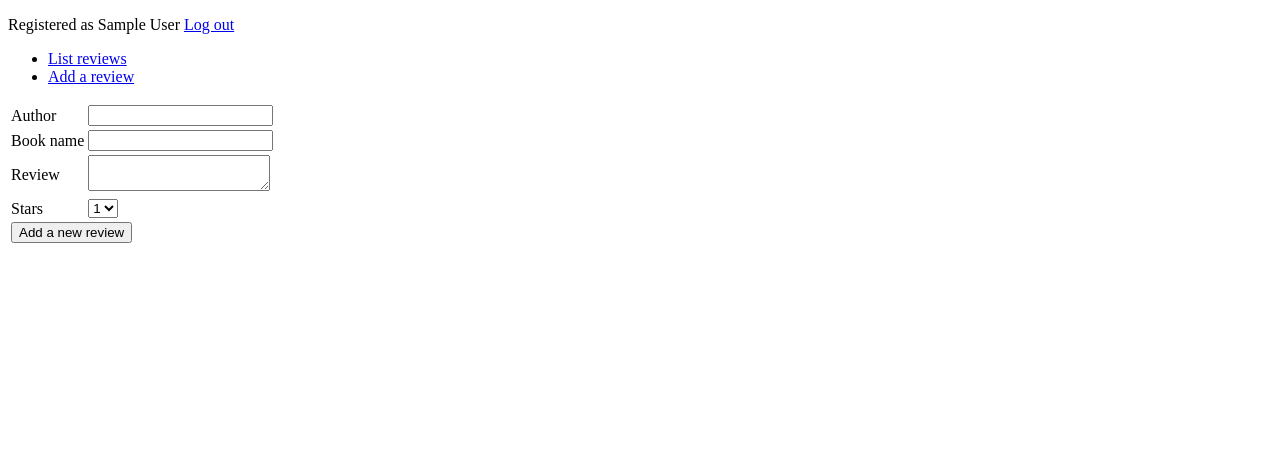
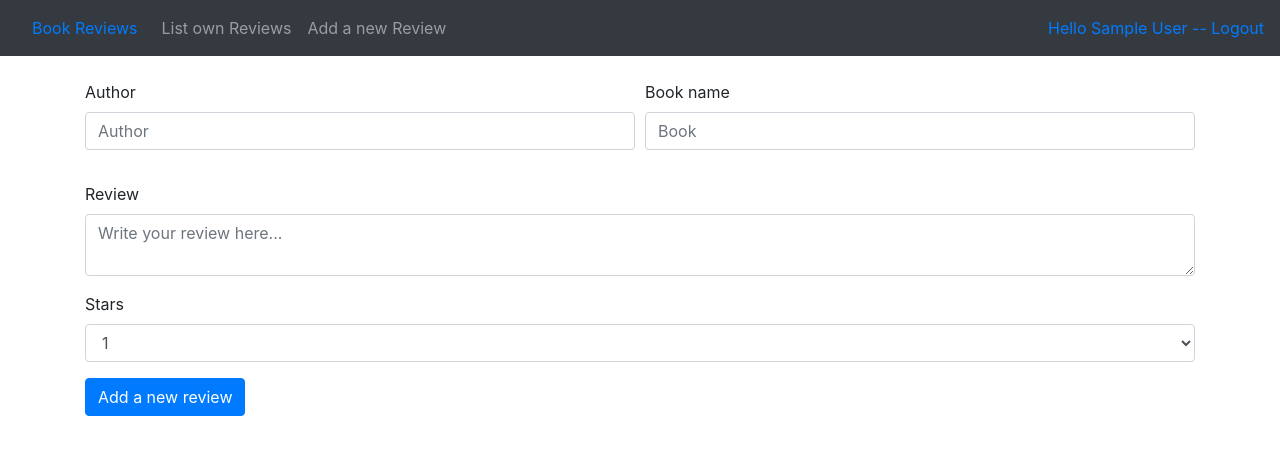
Before and after one commit to Miniaya/Kirja-arvostelut, a Flask app: page /reviews/new/ in a window 1280 px wide. Shown: the top 455 px of the page. Run offline with Flask 2, Linux system fonts and the light colour scheme; a user stored in the database is signed in; tables that the repository leaves empty hold one stand-in row (values such as "Sample post"); some libraries are stand-ins or nearby versions.

Commit message:
Sovelluksen tyylittelyä

```diff
--- a/application/__init__.py
+++ b/application/__init__.py
@@ -1,6 +1,8 @@
 # flask-sovellus
 from flask import Flask
+from flask_bootstrap import Bootstrap
 app = Flask(__name__)
+Bootstrap(app)
 
 # tietokanta
 from flask_sqlalchemy import SQLAlchemy
--- a/application/reviews/models.py
+++ b/application/reviews/models.py
@@ -1,8 +1,7 @@
 from application import db
+from application.models import Base
 
-class Review(db.Model):
-    id = db.Column(db.Integer, primary_key = True)
-    date_created = db.Column(db.DateTime, default = db.func.current_timestamp())
+class Review(Base):
 
     account_id = db.Column(db.Integer, db.ForeignKey('account.id'), nullable = False)
     book_id = db.Column(db.Integer, nullable = False)
--- a/application/templates/layout.html
+++ b/application/templates/layout.html
@@ -2,28 +2,55 @@
 <html>
   <head>
     <meta charset="utf-8">
-    <title>Kirja-arvostelut</title>
+    <title>Book Reviews</title>
+    <link rel="stylesheet" href="https://maxcdn.bootstrapcdn.com/bootstrap/4.0.0/css/bootstrap.min.css" integrity="sha384-Gn5384xqQ1aoWXA+058RXPxPg6fy4IWvTNh0E263XmFcJlSAwiGgFAW/dAiS6JXm" crossorigin="anonymous">
   </head>
 
   <body>
+
+    <nav class = "navbar navbar-expand-md navbar-dark bg-dark mb-4">
+      <a class = "navbar brand" href = "#">Book Reviews</a>
+      <button class = "navbar-toggler" type = "button" data-toggle = "collapse" data-target = "#navbarCollapse" aria-controls="navbarCollapse" aria-expanded="false" aria-label="Toggle navigation">
+        <span class="navbar-toggler-icon"></span>
+      </button>
+      <div class="collapse navbar-collapse" id="navbarCollapse">
+        <ul class="navbar-nav mr-auto">
+          <li class="nav-item">
+            <a class="nav-link" href="{{ url_for('reviews_index') }} ">List own Reviews</a>
+          </li>
+          <li class="nav-item">
+            <a class="nav-link" href="{{ url_for('reviews_form') }} ">Add a new Review</a>
+          </li>
+        </ul>
+        <div class="form-inline mt-2 mt-md-0">
           {% if current_user.is_authenticated %}
-    <p>
-      Registered as {{ current_user.name }} <a href = "{{ url_for('auth_logout') }}">Log out</a>
-    </p>
+          <a href="{{ url_for('auth_logout') }}">Hello {{ current_user.name }} -- Logout</a>
           {% else %}
-    <a href = "{{ url_for('auth_login') }}">Login</a>
-    <a href = "{{ url_for('auth_sign_in') }}">Sign in</a>
+          <ul class="navbar-nav mr-auto">
+            <li>
+              <a class="nav-link" href = "{{ url_for('auth_login') }}">Login</a>
+            </li>
+          </ul>
+          <ul class="navbar-nav mr-auto">
+            <li>
+              <a class="nav-link" href = "{{ url_for('auth_sign_in') }}">Sign in</a>
+            </li>
+          </ul>
           {% endif %}
+        </div>
+      </div>
+    </nav>
 
-    <ul>
-      <li><a href = "{{ url_for('reviews_index') }}">List reviews</a></li>
-      <li><a href = "{{ url_for('reviews_form') }}">Add a review</a></li>
-    </ul>
-
+    <main role = "main" class = "container">
       {% block body %}
         <p>
           Content.
         </p>
       {% endblock %}
+    </main>
+
+    <script src="https://code.jquery.com/jquery-3.2.1.slim.min.js" integrity="sha384-KJ3o2DKtIkvYIK3UENzmM7KCkRr/rE9/Qpg6aAZGJwFDMVNA/GpGFF93hXpG5KkN" crossorigin="anonymous"></script>
+    <script src="https://cdnjs.cloudflare.com/ajax/libs/popper.js/1.12.9/umd/popper.min.js" integrity="sha384-ApNbgh9B+Y1QKtv3Rn7W3mgPxhU9K/ScQsAP7hUibX39j7fakFPskvXusvfa0b4Q" crossorigin="anonymous"></script>
+    <script src="https://maxcdn.bootstrapcdn.com/bootstrap/4.0.0/js/bootstrap.min.js" integrity="sha384-JZR6Spejh4U02d8jOt6vLEHfe/JQGiRRSQQxSfFWpi1MquVdAyjUar5+76PVCmYl" crossorigin="anonymous"></script>
   </body>
 </html>
--- a/application/templates/reviews/new.html
+++ b/application/templates/reviews/new.html
@@ -1,59 +1,30 @@
 {% extends "layout.html" %}
+{% import "bootstrap/wtf.html" as wtf %}
 
 {% block body %}
 <form method="POST" action="{{ url_for('reviews_create') }}">
-  <table>
-    <tr>
-      <td>
-        {{ form.author.label }}
-      </td>
-      <td>
-        {{ form.author}}
-      </td>
-      <td>
+  <div class="form-row">
+    <div class="form-group col-md-6">
+      {{ wtf.form_field(form.author, class="form-control", placeholder="Author") }}
+    </div>
+    <div class="form-group col-md-6">
+      {{ wtf.form_field(form.name, class="form-control", placeholder="Book") }}
+    </div>
+  </div>
+  <div class="form-group">
+    {{ wtf.form_field(form.review, class="form-control", placeholder="Write your review here...") }}
+  </div>
+  <div class="form-group">
+    {{ wtf.form_field(form.star, class="form-control") }}
+  </div>
+  <input type="submit" class="btn btn-primary" value="Add a new review" />
   <ul>
     {% for error in form.author.errors %}
     <li>{{ error }}</li>
     {% endfor %}
-        </ul>
-      </td>
-    </tr>
-    <tr>
-      <td>
-        {{ form.name.label }}
-      </td>
-      <td>
-        {{ form.name }}
-      </td>
-      <td>
-        <ul>
     {% for error in form.name.errors %}
     <li>{{ error }}</li>
     {% endfor %}
   </ul>
-      </td>
-    </tr>
-    <tr>
-      <td>
-        {{ form.review.label}}
-      </td>
-      <td>
-        {{ form.review }}
-      </td>
-    </tr>
-    <tr>
-      <td>
-        {{ form.star.label }}
-      </td>
-      <td>
-        {{ form.star }}
-      </td>
-    </tr>
-    <tr>
-      <td colspan="10">
-        <input type="submit" value="Add a new review" />
-      </td>
-    </tr>
-  </table>
 </form>
 {% endblock %}
```
Also changed, not shown: application/auth/models.py (+2 -6 lines), application/models.py (added, +10 -0 lines), application/templates/auth/loginform.html (+8 -23 lines), application/templates/auth/signinform.html (+16 -31 lines). Lines whose indentation alone changed are shown as unchanged.
